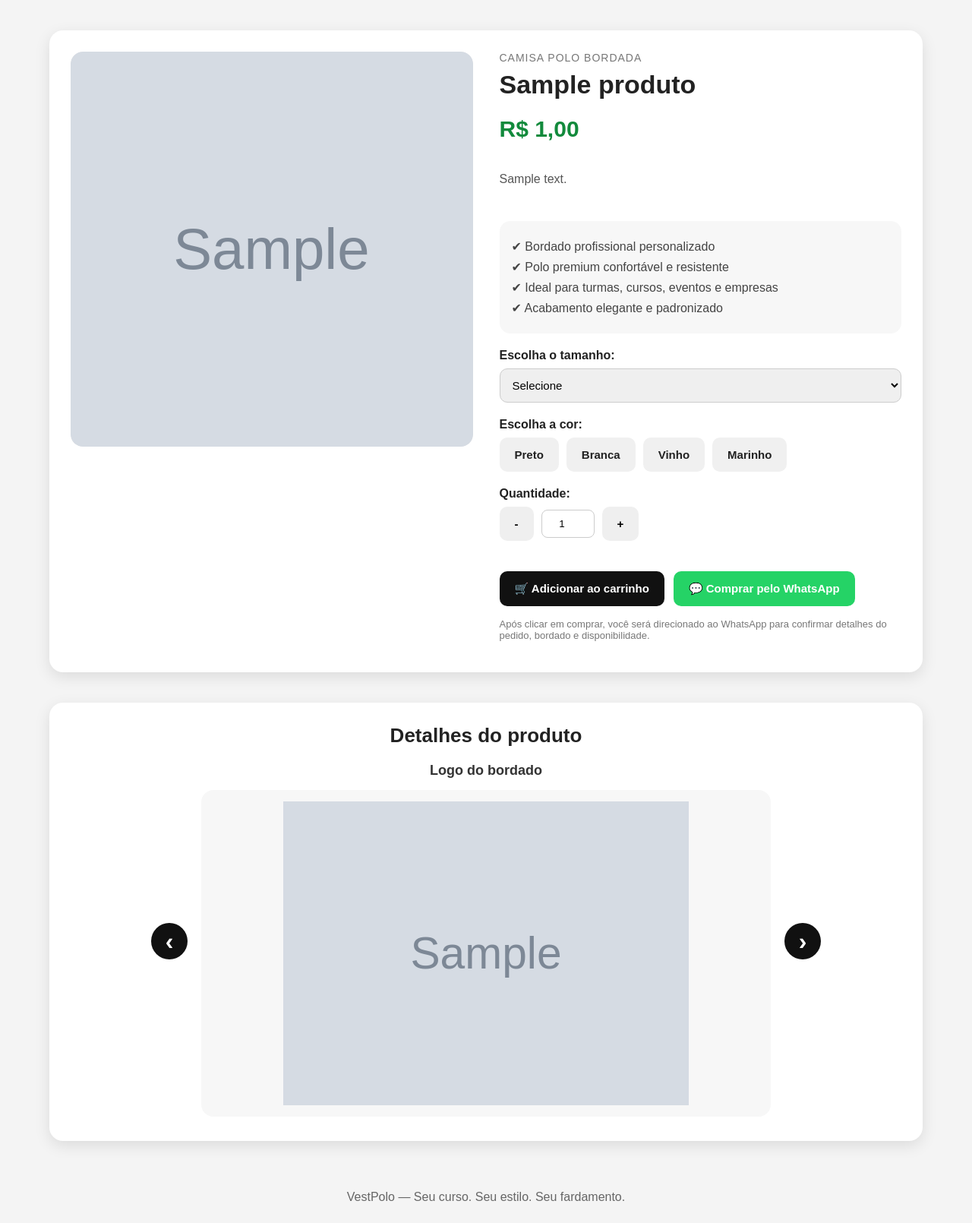
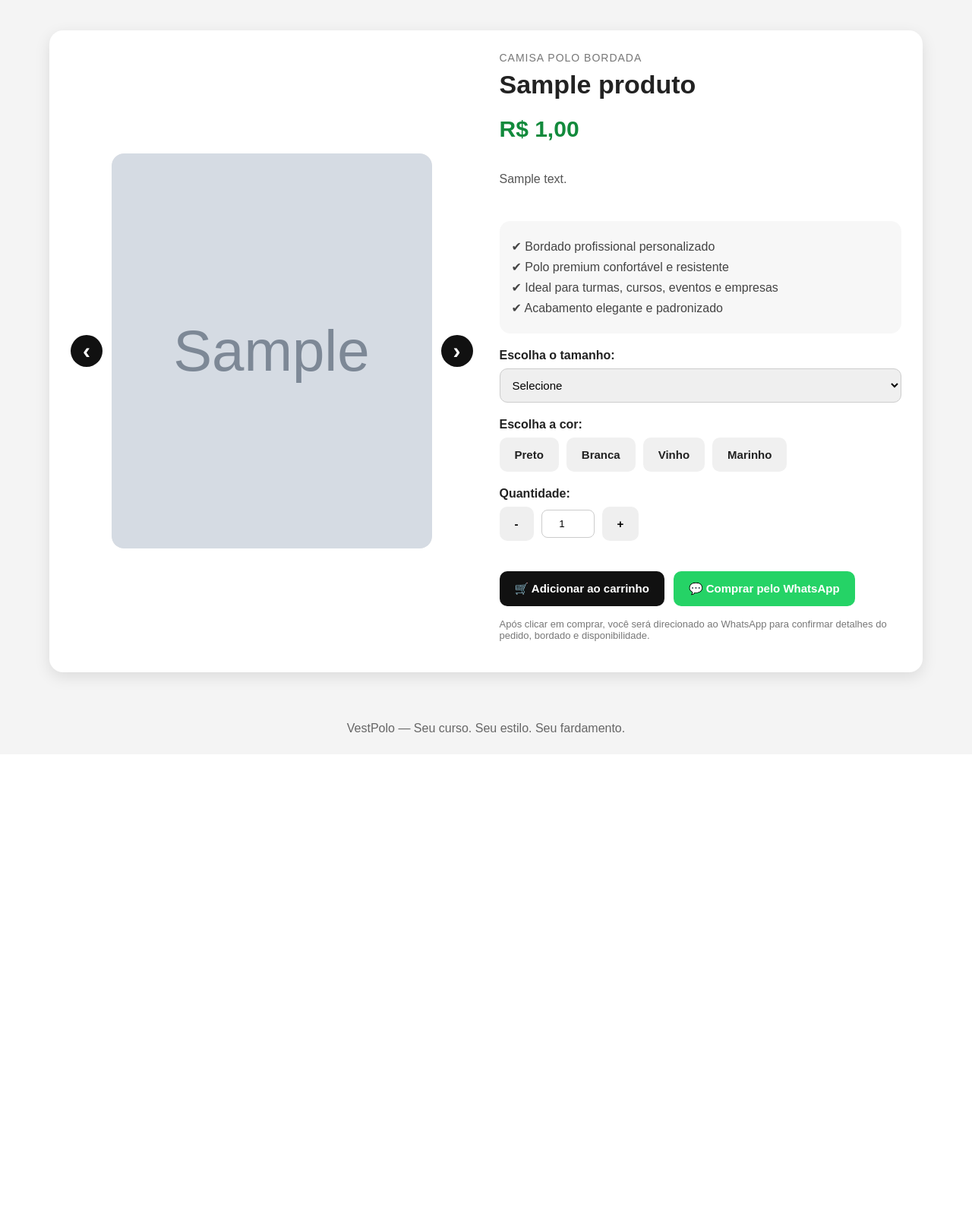
Before and after one commit to CarolineAnne/vestpolo, a Django app: page /produto/1/ in a window 1280 px wide. Shown: the part 64-1674 px from the top of the page at 76% size. After the commit the page ends 1028 px from the top, so only its background shows below. Run offline with Django 5.2, Linux system fonts and the light colour scheme; tables that the repository leaves empty hold one stand-in row (values such as "Sample post"); grey boxes marked "Sample" are stand-in pictures.

Commit message:
Adiciona carrossel de imagem, logo e tabela no produto

```diff
--- a/loja/templates/loja/produto.html
+++ b/loja/templates/loja/produto.html
@@ -50,6 +50,16 @@
             box-shadow: 0 6px 20px rgba(0,0,0,0.10);
         }
 
+        /* Galeria principal do produto */
+
+        .galeria-produto {
+            position: relative;
+            display: flex;
+            align-items: center;
+            gap: 12px;
+            width: 100%;
+        }
+
         .imagem-principal {
             position: relative;
             width: 100%;
@@ -57,6 +67,8 @@
             overflow: hidden;
             border-radius: 16px;
             background: #eee;
+            flex: 1;
+            min-width: 0;
         }
 
         .imagem-principal img {
@@ -83,6 +95,69 @@
             z-index: 20;
             box-shadow: 0 8px 25px rgba(0, 0, 0, 0.35);
         }
+
+        .slide-produto {
+            display: none;
+            width: 100%;
+            height: 100%;
+            position: relative;
+            text-align: center;
+        }
+
+        .slide-produto.ativo {
+            display: block;
+        }
+
+        .slide-produto img {
+            width: 100%;
+            height: 100%;
+            object-fit: cover;
+            display: block;
+            border-radius: 16px;
+        }
+
+        .slide-produto:not(:first-child) img {
+            object-fit: contain;
+            background: #f7f7f7;
+            padding: 20px;
+        }
+
+        .titulo-slide-produto {
+            position: absolute;
+            top: 15px;
+            left: 50%;
+            transform: translateX(-50%);
+            background: rgba(17, 17, 17, 0.80);
+            color: white;
+            padding: 8px 16px;
+            border-radius: 20px;
+            font-size: 14px;
+            font-weight: bold;
+            z-index: 5;
+            white-space: nowrap;
+        }
+
+        .seta-produto {
+            width: 42px;
+            height: 42px;
+            border-radius: 50%;
+            background: #111;
+            color: white;
+            font-size: 30px;
+            line-height: 1;
+            display: flex;
+            align-items: center;
+            justify-content: center;
+            flex-shrink: 0;
+            z-index: 8;
+            padding: 0;
+        }
+
+        .seta-produto:hover {
+            background: #333;
+        }
+
+        /* Informações do produto */
 
         .info-produto {
             display: flex;
@@ -216,103 +291,6 @@
             margin-top: 16px;
         }
 
-        /* Galeria extra depois do produto */
-
-        .galeria-extra-produto {
-            max-width: 1150px;
-            margin: 0 auto 40px;
-            background: white;
-            border-radius: 18px;
-            padding: 28px;
-            box-shadow: 0 6px 20px rgba(0,0,0,0.10);
-        }
-
-        .galeria-extra-produto h2 {
-            margin: 0 0 20px;
-            font-size: 26px;
-            text-align: center;
-        }
-
-        .carrossel-extra {
-            position: relative;
-            display: flex;
-            align-items: center;
-            justify-content: center;
-            min-height: 360px;
-        }
-
-        .area-slides-extra {
-            width: 100%;
-            max-width: 750px;
-            overflow: hidden;
-        }
-
-        .slide-extra {
-            display: none;
-            text-align: center;
-            animation: aparecerSlide 0.3s ease;
-        }
-
-        .slide-extra.ativo {
-            display: block;
-        }
-
-        .slide-extra span {
-            display: block;
-            font-weight: bold;
-            font-size: 18px;
-            margin-bottom: 15px;
-            color: #333;
-        }
-
-        .slide-extra img {
-            width: 100%;
-            max-height: 430px;
-            object-fit: contain;
-            border-radius: 16px;
-            background: #f7f7f7;
-            padding: 15px;
-        }
-
-        .seta-extra {
-            width: 48px;
-            height: 48px;
-            border-radius: 50%;
-            background: #111;
-            color: white;
-            font-size: 32px;
-            line-height: 1;
-            display: flex;
-            align-items: center;
-            justify-content: center;
-            z-index: 5;
-            flex-shrink: 0;
-        }
-
-        .seta-extra:hover {
-            background: #333;
-        }
-
-        .seta-esquerda {
-            margin-right: 18px;
-        }
-
-        .seta-direita {
-            margin-left: 18px;
-        }
-
-        @keyframes aparecerSlide {
-            from {
-                opacity: 0;
-                transform: translateX(15px);
-            }
-
-            to {
-                opacity: 1;
-                transform: translateX(0);
-            }
-        }
-
         footer {
             text-align: center;
             padding: 25px;
@@ -401,7 +363,15 @@
 
 <main class="produto-container">
 
+    <div class="galeria-produto">
+
+        <button type="button" class="seta-produto seta-produto-esquerda" onclick="moverSlideProduto(-1)">
+            ‹
+        </button>
+
         <div class="imagem-principal zoom-container" id="zoomContainer">
+
+            <div class="slide-produto ativo">
                 {% if produto.imagem %}
                     <img id="produtoImagem" src="{{ produto.imagem.url }}" alt="{{ produto.nome }}">
                 {% else %}
@@ -409,6 +379,28 @@
                 {% endif %}
 
                 <div class="zoom-lente" id="zoomLente"></div>
+            </div>
+
+            {% if produto.imagem_logo %}
+                <div class="slide-produto">
+                    <span class="titulo-slide-produto">Logo do bordado</span>
+                    <img src="{{ produto.imagem_logo.url }}" alt="Logo do bordado {{ produto.nome }}">
+                </div>
+            {% endif %}
+
+            {% if produto.imagem_tamanho %}
+                <div class="slide-produto">
+                    <span class="titulo-slide-produto">Tabela de tamanhos</span>
+                    <img src="{{ produto.imagem_tamanho.url }}" alt="Tabela de tamanhos {{ produto.nome }}">
+                </div>
+            {% endif %}
+
+        </div>
+
+        <button type="button" class="seta-produto seta-produto-direita" onclick="moverSlideProduto(1)">
+            ›
+        </button>
+
     </div>
 
     <div class="info-produto">
@@ -511,44 +503,6 @@
 
     </div>
 </main>
-
-{% if produto.imagem_logo or produto.imagem_tamanho %}
-<section class="galeria-extra-produto">
-
-    <h2>Detalhes do produto</h2>
-
-    <div class="carrossel-extra">
-
-        <button type="button" class="seta-extra seta-esquerda" onclick="moverImagemExtra(-1)">
-            ‹
-        </button>
-
-        <div class="area-slides-extra">
-
-            {% if produto.imagem_logo %}
-                <div class="slide-extra ativo">
-                    <span>Logo do bordado</span>
-                    <img src="{{ produto.imagem_logo.url }}" alt="Logo do bordado {{ produto.nome }}">
-                </div>
-            {% endif %}
-
-            {% if produto.imagem_tamanho %}
-                <div class="slide-extra">
-                    <span>Tabela de tamanhos</span>
-                    <img src="{{ produto.imagem_tamanho.url }}" alt="Tabela de tamanhos {{ produto.nome }}">
-                </div>
-            {% endif %}
-
-        </div>
-
-        <button type="button" class="seta-extra seta-direita" onclick="moverImagemExtra(1)">
-            ›
-        </button>
-
-    </div>
-
-</section>
-{% endif %}
 
 <footer>
     VestPolo — Seu curso. Seu estilo. Seu fardamento.
@@ -697,34 +651,39 @@
         });
     });
 
-    let slideExtraAtual = 0;
+    let slideProdutoAtual = 0;
 
-    function mostrarImagemExtra(indice) {
-        const slides = document.querySelectorAll(".slide-extra");
+    function mostrarSlideProduto(indice) {
+        const slides = document.querySelectorAll(".slide-produto");
+        const lente = document.getElementById("zoomLente");
 
         if (slides.length === 0) return;
 
         if (indice >= slides.length) {
-            slideExtraAtual = 0;
+            slideProdutoAtual = 0;
         } else if (indice < 0) {
-            slideExtraAtual = slides.length - 1;
+            slideProdutoAtual = slides.length - 1;
         } else {
-            slideExtraAtual = indice;
+            slideProdutoAtual = indice;
         }
 
         slides.forEach(function (slide) {
             slide.classList.remove("ativo");
         });
 
-        slides[slideExtraAtual].classList.add("ativo");
+        slides[slideProdutoAtual].classList.add("ativo");
+
+        if (lente) {
+            lente.style.display = "none";
+        }
     }
 
-    function moverImagemExtra(direcao) {
-        mostrarImagemExtra(slideExtraAtual + direcao);
+    function moverSlideProduto(direcao) {
+        mostrarSlideProduto(slideProdutoAtual + direcao);
     }
 
     document.addEventListener("DOMContentLoaded", function () {
-        mostrarImagemExtra(0);
+        mostrarSlideProduto(0);
     });
 </script>
 
```
Also changed, not shown: other parts of loja/templates/loja/produto.html (+15 -31 lines). Lines whose indentation alone changed are shown as unchanged.
